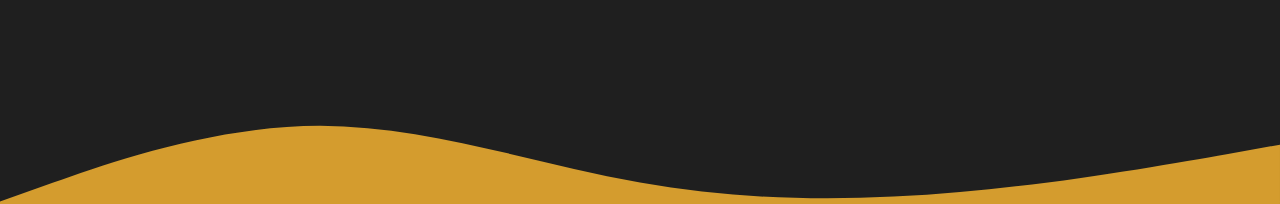
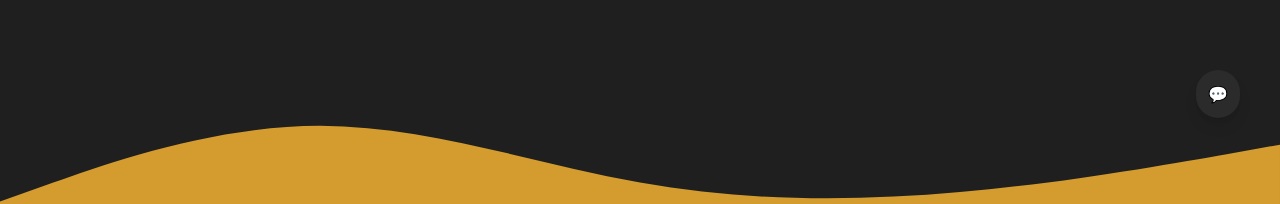
Before and after one commit to pintofelipe/diamond_perfumeria, a React (Vite) app: page / in a window 1280 px wide. Shown: the part 542-746 px from the top of the page. Built offline with nearby package versions, Linux system fonts and the light colour scheme.

Commit message:
style: change style the button

```diff
--- a/src/App.jsx
+++ b/src/App.jsx
@@ -1,10 +1,15 @@
 
 import { useNavigate } from 'react-router-dom';
+import { useState } from 'react';
 import './App.css'
+import ChatBoot from './components/ChatBoot.jsx';
+
 
 function App() {
 
   const navigate = useNavigate();
+  const [isChatOpen, setIsChatOpen] = useState(false);
+
 
   return (
     <div className="min-h-screen bg-[#1f1f1f] text-white flex flex-col relative">
@@ -13,7 +18,7 @@ function App() {
         {/* Logo + Nombre */}
         <div className="flex items-center gap-2">
           <span className="text-4xl italic font-semibold text-[#D49C2E]">Diamond</span>
-            <img src="/Diamond2.png" alt="Logo" width={52} height={52} className="text-[#D49C2E]"/>
+          <img src="/Diamond2.png" alt="Logo" width={52} height={52} className="text-[#D49C2E]" />
         </div>
 
         {/* Barra de búsqueda + botón de usuario */}
@@ -24,8 +29,8 @@ function App() {
             className="px-4 py-2 rounded-md bg-[#2b2b2b] border border-gray-600 text-white focus:outline-none focus:ring-2 focus:ring-[#D49C2E]"
           />
           <button className="p-2 rounded-full bg-[#2b2b2b] border border-gray-600 hover:bg-[#3a3a3a] transition" onClick={() => navigate('/Login')}>
-              <svg xmlns="http://www.w3.org/2000/svg" className="w-5 h-5 text-[#D49C2E] cursor-pointer" fill="none" viewBox="0 0 24 24"stroke="currentColor" strokeWidth={2}>
-                <path strokeLinecap="round"strokeLinejoin="round" d="M5.121 17.804A10.95 10.95 0 0112 15c2.45 0 4.71.78 6.879 2.103M15 10a3 3 0 11-6 0 3 3 0 016 0z"/>
+            <svg xmlns="http://www.w3.org/2000/svg" className="w-5 h-5 text-[#D49C2E] cursor-pointer" fill="none" viewBox="0 0 24 24" stroke="currentColor" strokeWidth={2}>
+              <path strokeLinecap="round" strokeLinejoin="round" d="M5.121 17.804A10.95 10.95 0 0112 15c2.45 0 4.71.78 6.879 2.103M15 10a3 3 0 11-6 0 3 3 0 016 0z" />
             </svg>
           </button>
         </div>
@@ -46,12 +51,36 @@ function App() {
 
       {/* Onda inferior */}
       <div className="absolute bottom-0 w-full">
-          <svg className="absolute bottom-0 left-0 w-full text-[#D49C2E]"xmlns="http://www.w3.org/2000/svg"viewBox="0 0 1440 320">
+        <svg className="absolute bottom-0 left-0 w-full text-[#D49C2E]" xmlns="http://www.w3.org/2000/svg" viewBox="0 0 1440 320">
           <path fill="currentColor" fillOpacity="1"
             d="M0,256L60,234.7C120,213,240,171,360,170.7C480,171,600,213,720,234.7C840,256,960,256,1080,245.3C1200,235,1320,213,1380,202.7L1440,192V320H1380C1320,320,1200,320,1080,320C960,320,840,320,720,320C600,320,480,320,360,320C240,320,120,320,60,320H0Z"></path>
         </svg>
       </div>
+
+
+        <div className='absolute right-10 bottom-0 mb-35'>
+        {isChatOpen && (
+          <div className="mb-2">
+            <ChatBoot />
           </div>
+        )}
+        <button
+          onClick={() => setIsChatOpen(!isChatOpen)}
+          className="bg-[#2b2b2b] text-black p-3 rounded-full shadow-lg hover:bg-[#b38224] transition hover:cursor-pointer"
+        >
+          {isChatOpen ? '✖️' : '💬'}
+        </button>
+        </div>
+
+
+
+
+    </div>
+
+
+
+
+
   )
 }
 
--- a/src/components/ChatBoot.jsx
+++ b/src/components/ChatBoot.jsx
@@ -1,8 +1,9 @@
 const ChatBoot = () => {
   return (
     <>
-
+      <div className="bg-green-600">
       <h1>Entorno felipe77</h1>
+      </div>
     </>
 
   )
--- a/src/main.jsx
+++ b/src/main.jsx
@@ -5,6 +5,7 @@ import Login from './components/Login.jsx'
 import Register from './components/Register.jsx'
 import './index.css'
 import App from './App.jsx'
+import ChatBoot from './components/ChatBoot.jsx'
 
 createRoot(document.getElementById('root')).render(
   <StrictMode>
@@ -13,6 +14,7 @@ createRoot(document.getElementById('root')).render(
         <Route path="/" element={<App />} />
         <Route path="/Login" element={<Login />} />
         <Route path="/Register" element={<Register />} />
+        <Route path="/ChatBoot" element={<ChatBoot/>} />
       </Routes>
     </BrowserRouter>
   </StrictMode>,
```
Lines whose indentation alone changed are shown as unchanged.
